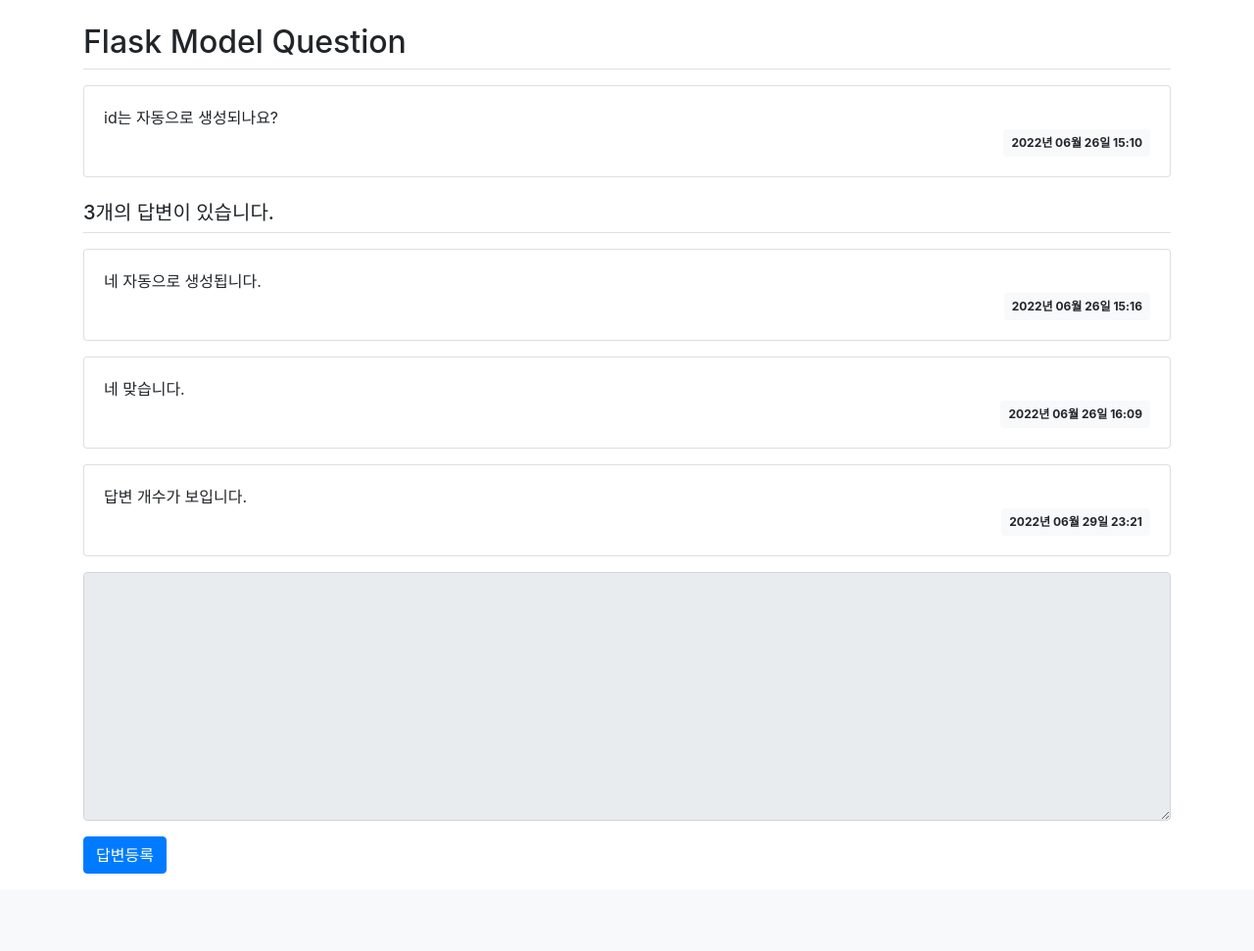
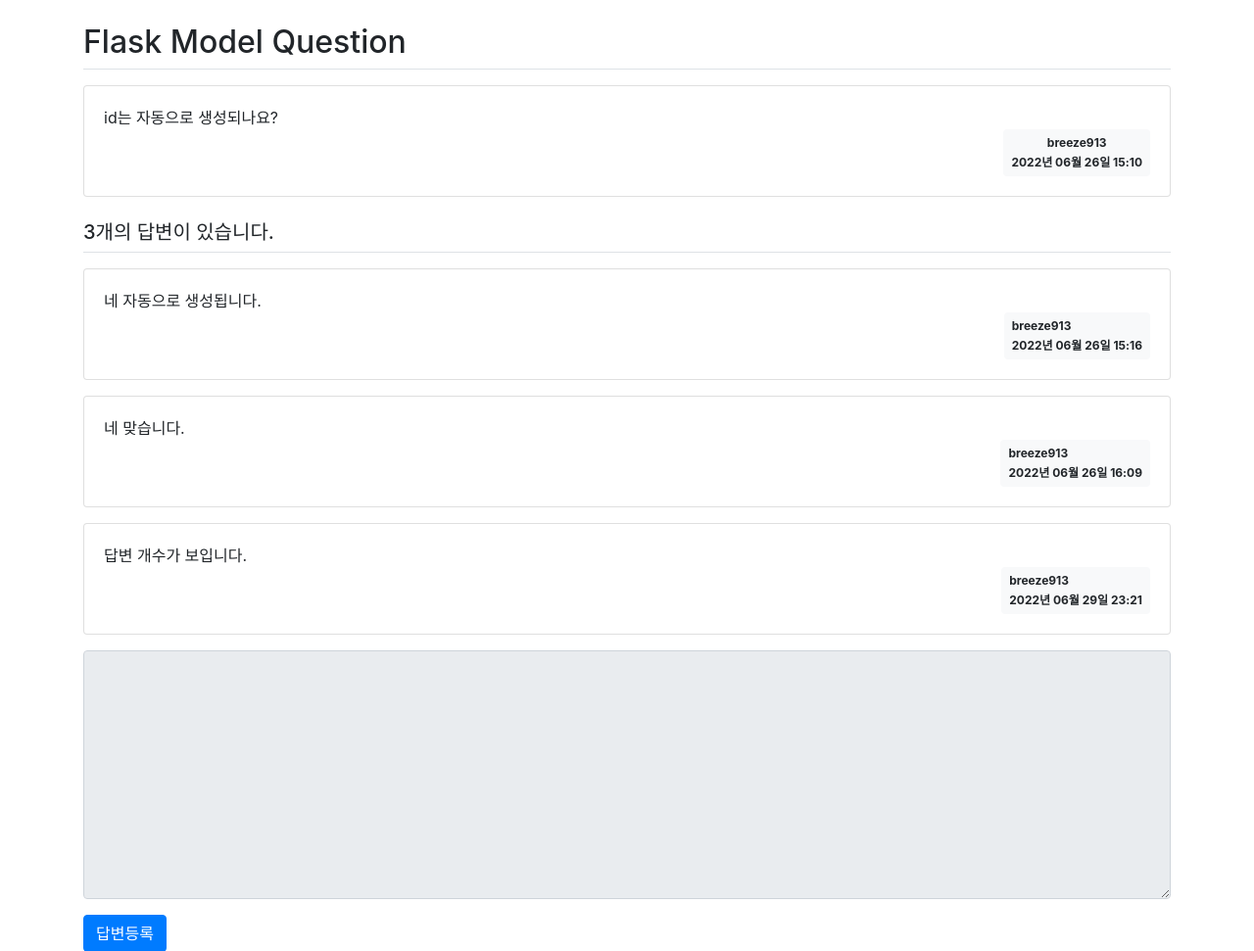
Before and after one commit to brownbreeze/flask-QnA, a Flask app: page /question/detail/2/ in a window 1280 px wide. Shown: the part 57-1028 px from the top of the page at 98% size. Before the commit the page ends 949 px from the top, so only its background shows below. Run offline with Flask 2, Linux system fonts and the light colour scheme; data comes from the database, SQL or seed files in the repository; both versions use the stored data as it was after the commit; some libraries are stand-ins or nearby versions.

Commit message:
feat : 글쓴이 표시 추가
- 질문 목록에 글쓴이 표시 추가
- 답변 목록에 글쓴이 표시 추가

```diff
--- a/pybo/templates/question/question_detail.html
+++ b/pybo/templates/question/question_detail.html
@@ -7,7 +7,8 @@
             <div class="card-text" style="white-space: pre-line;">{{ question.content }}</div>
             <div class="d-flex justify-content-end">
                 <div class="badge badge-light p-2">
-                    {{ question.create_date|datetime }}
+                    <div class="mb-2">{{ question.user.username }}</div>
+                    <div>{{ question.create_date|datetime }}</div>
                 </div>
             </div>
         </div>
@@ -18,8 +19,9 @@
         <div class="card-body">
             <div class="card-text" style="white-space: pre-line;">{{ answer.content }}</div>
             <div class="d-flex justify-content-end">
-                <div class="badge badge-light p-2">
-                    {{ answer.create_date |datetime}}
+                <div class="badge badge-light p-2 text-left">
+                    <div class="mb-2">{{ answer.user.username }}</div>
+                    <div>{{ answer.create_date |datetime}}</div>
                 </div>
             </div>
         </div>
```
Also changed, not shown: pybo/templates/question/question_list.html (+7 -5 lines), pybo.db.
